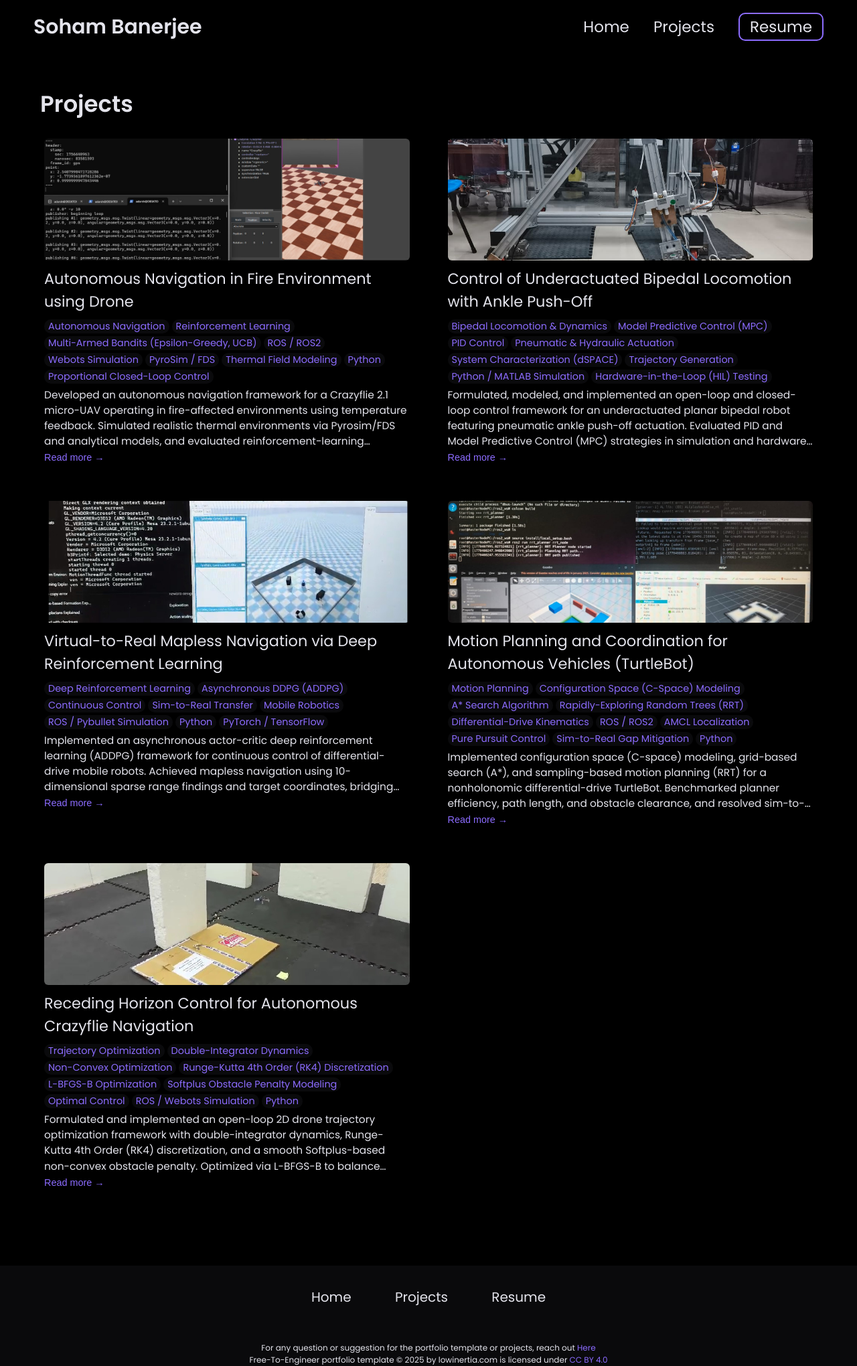
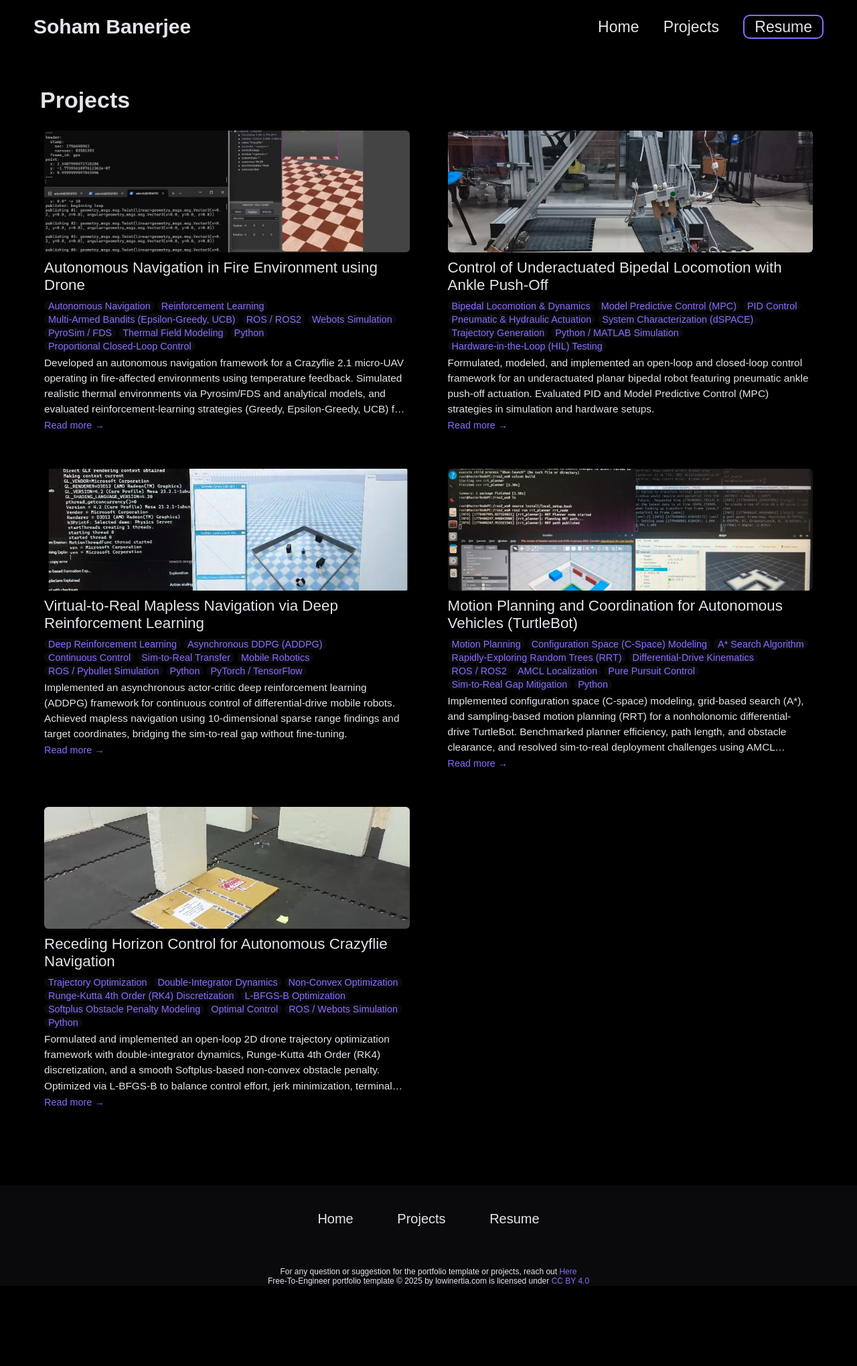
Before and after one commit to SohamBanerjeeRobotics/SohamBanerjeeRobotics.github.io, a Jekyll site: the page built from projects.html, in a window 1280 px wide. Shown: the whole page at 67% size. Built offline with Jekyll 4.4.1, drawn with Linux system fonts in a browser that asks for light colours; after the commit the page ends 1920 px from its top, so only the background shows below that.

Commit message:
Add files via upload

```diff
--- a/_layouts/wrapper.html
+++ b/_layouts/wrapper.html
@@ -7,7 +7,7 @@
 
     <link rel="preconnect" href="https://fonts.googleapis.com">
     <link rel="preconnect" href="https://fonts.gstatic.com" crossorigin>
-    <link href="https://fonts.googleapis.com/css2?family=Poppins:wght@400;600&display=swap" rel="stylesheet">
+    <link href="https://fonts.googleapis.com/css2?family=Sora:wght@400;500;600;700;800&family=Inter:wght@400;500;600;700&display=swap" rel="stylesheet">
     <link rel="stylesheet" href="https://cdnjs.cloudflare.com/ajax/libs/font-awesome/6.7.2/css/all.min.css" integrity="sha512-Evv84Mr4kqVGRNSgIGL/F/aIDqQb7xQ2vcrdIwxfjThSH8CSR7PBEakCr51Ck+w+/U6swU2Im1vVX0SVk9ABhg==" crossorigin="anonymous" referrerpolicy="no-referrer" />
 
 
```
